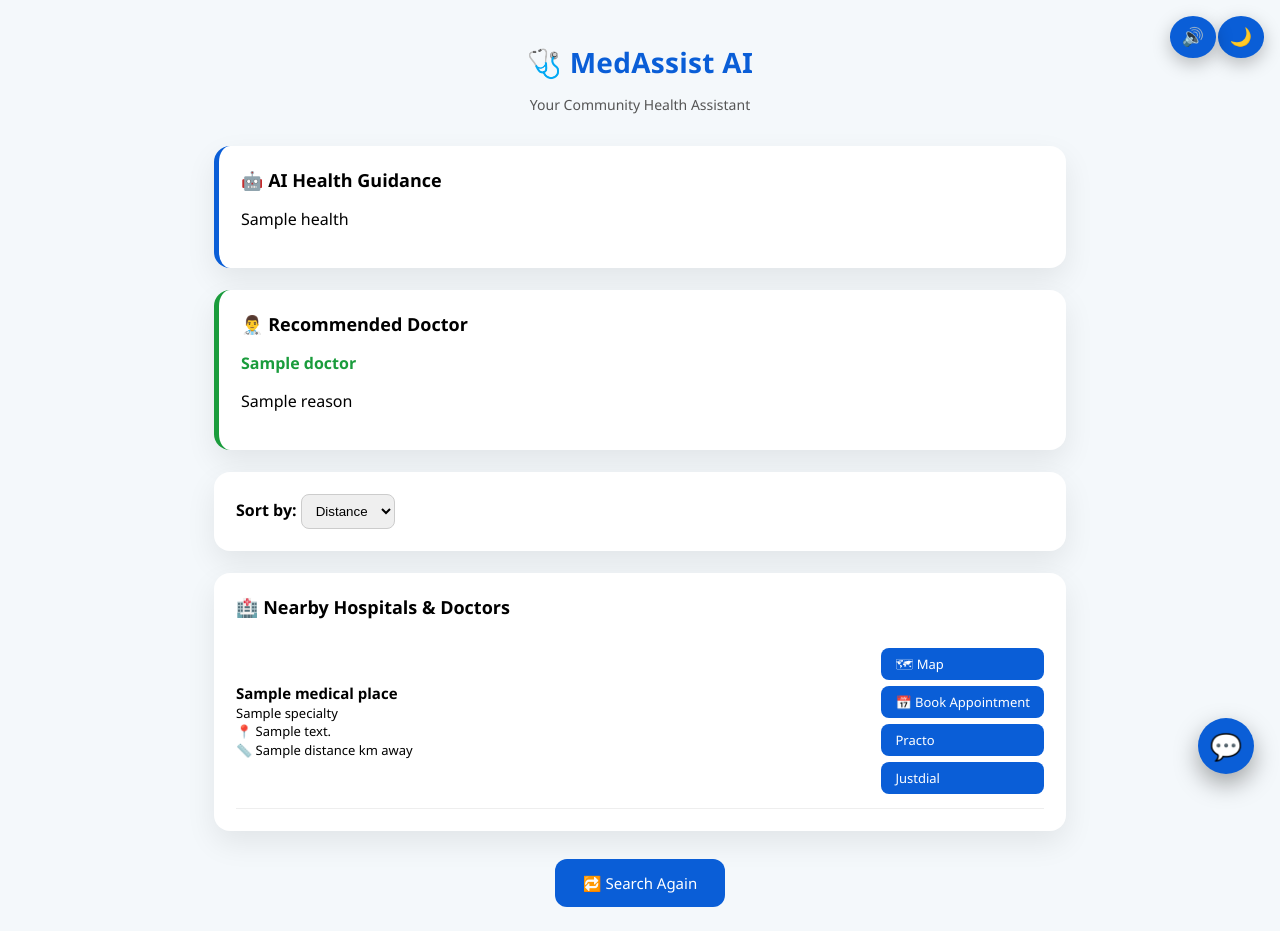
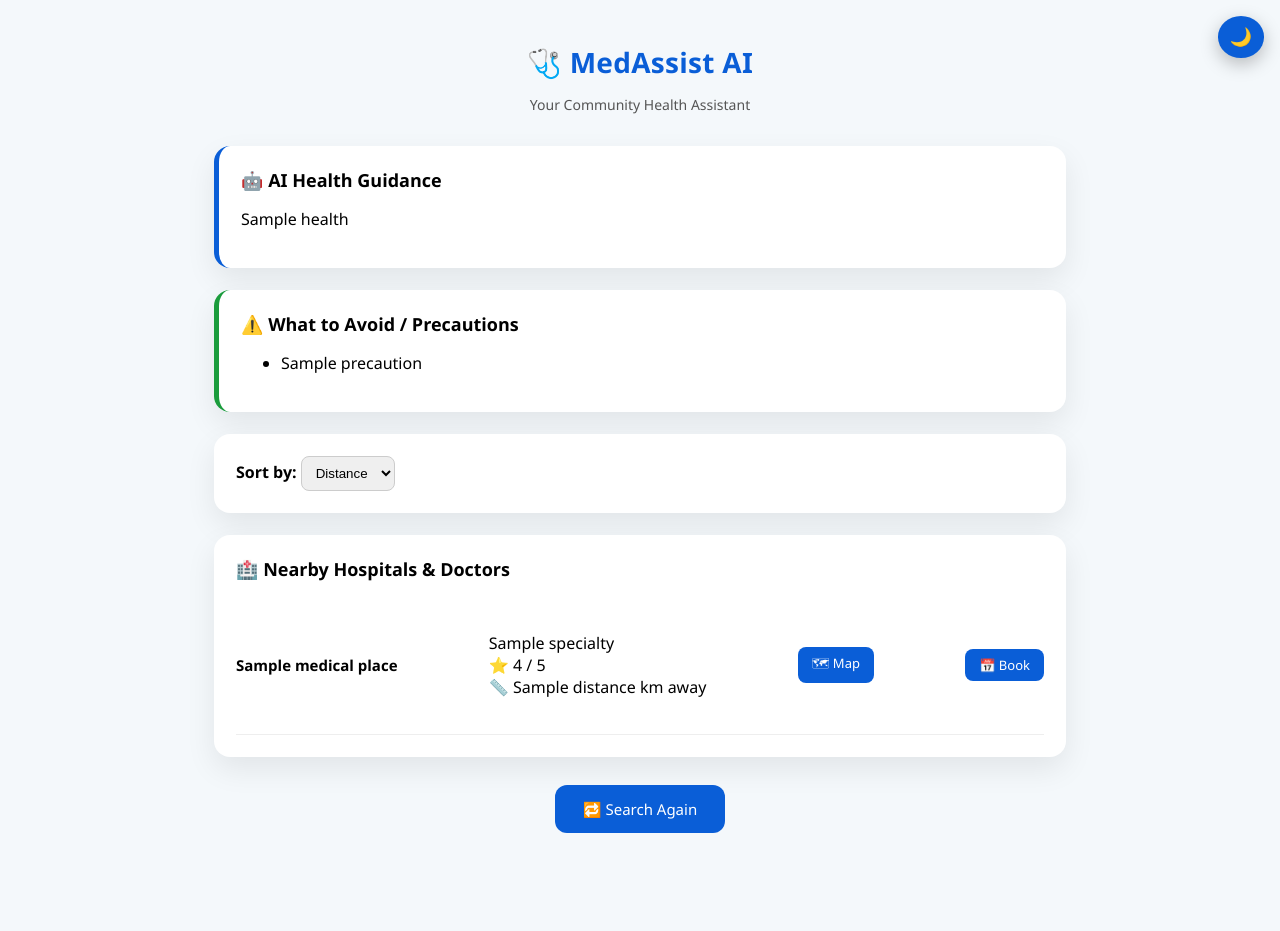
Before and after one commit to subhrat8/ai-health-assistant, a Flask app: template templates/result.html in a window 1280 px wide. After the commit the page ends 833 px from the top, so only its background shows below. Run offline with Flask 3, Linux system fonts and the light colour scheme; the template is opened without the code that fills it: most values are stand-ins (such as "Sample title", 1, 10 or a date in 2020).

Commit message:
Update result.html

```diff
--- a/templates/result.html
+++ b/templates/result.html
@@ -9,13 +9,10 @@
 
 <body>
 
-<!-- TOP CONTROLS -->
-<button id="dark-toggle" title="Dark Mode">🌙</button>
-<button id="speak-btn" title="Speak">🔊</button>
+<button id="dark-toggle">🌙</button>
 
 <div class="container">
 
-    <!-- HEADER -->
     <div class="header">
         <h1>🩺 MedAssist AI</h1>
         <p>Your Community Health Assistant</p>
@@ -24,16 +21,19 @@
     <!-- AI GUIDANCE -->
     <div class="card assistant-card">
         <h2>🤖 AI Health Guidance</h2>
-        <p id="assistant-text">
-            {{ health if health else "General health guidance is provided based on your input." }}
-        </p>
+        <p id="assistant-text">{{ health }}</p>
     </div>
 
-    <!-- RECOMMENDED DOCTOR -->
+    <!-- PRECAUTIONS -->
     <div class="card doctor-box">
-        <h2>👨‍⚕️ Recommended Doctor</h2>
-        <p class="doctor-name">{{ doctor }}</p>
-        <p>{{ reason }}</p>
+        <h2>⚠️ What to Avoid / Precautions</h2>
+        <ul>
+            {% for p in precautions %}
+            <li>{{ p }}</li>
+            {% else %}
+            <li>Take rest and stay hydrated.</li>
+            {% endfor %}
+        </ul>
     </div>
 
     <!-- SORT -->
@@ -41,85 +41,53 @@
         <strong>Sort by:</strong>
         <select id="sortSelect">
             <option value="distance">Distance</option>
+            <option value="rating">Rating</option>
         </select>
     </div>
 
-    <!-- MEDICAL PLACES -->
+    <!-- HOSPITALS -->
     <div class="card">
         <h2>🏥 Nearby Hospitals & Doctors</h2>
 
         <div id="places-container">
-            {% if medical_places and medical_places|length > 0 %}
+            {% for p in medical_places %}
+            <div class="hospital"
+                 data-distance="{{ p.distance }}"
+                 data-rating="{{ p.rating }}">
 
-                {% for p in medical_places %}
-                <div class="hospital"
-                     data-distance="{{ p.distance }}">
+                <strong>{{ p.name }}</strong><br>
+                {{ p.specialty }}<br>
+                ⭐ {{ p.rating }} / 5<br>
+                📏 {{ p.distance }} km away<br><br>
 
-                    <div>
-                        <strong>{{ p.name }}</strong><br>
-
-                        <span>{{ p.specialty }}</span><br>
-
-                        <span>📍 {{ p.address }}</span><br>
-
-                        <span>📏 {{ p.distance }} km away</span>
-                    </div>
-
-                    <div style="display:flex; flex-direction:column; gap:6px;">
-                        <a class="map-btn" href="{{ p.map }}" target="_blank">🗺 Map</a>
-
-                        <a class="map-btn" href="{{ p.booking.google }}" target="_blank">
-                            📅 Book Appointment
-                        </a>
-
-                        <a class="map-btn" href="{{ p.booking.practo }}" target="_blank">
-                            Practo
-                        </a>
-
-                        <a class="map-btn" href="{{ p.booking.justdial }}" target="_blank">
-                            Justdial
-                        </a>
-                    </div>
-                </div>
-                {% endfor %}
-
+                <a class="map-btn" href="{{ p.map }}" target="_blank">🗺 Map</a>
+                <a class="map-btn" href="{{ p.booking.google }}" target="_blank">📅 Book</a>
+            </div>
             {% else %}
-                <p>No nearby medical facilities found.</p>
-            {% endif %}
+            <p>No nearby medical facilities found.</p>
+            {% endfor %}
         </div>
     </div>
 
-    <!-- SEARCH AGAIN -->
     <div class="search-again">
         <a href="/">🔁 Search Again</a>
     </div>
 
 </div>
 
-<!-- FLOATING CHAT -->
-<div id="chat-bubble">💬</div>
-
-<div id="chat-box">
-    <div class="chat-header">MedAssist Help</div>
-    <div class="chat-body" id="chat-body">
-        <div class="bot-msg">
-            Hi 👋 I can explain results, guide next steps, or answer general health questions.
-        </div>
-    </div>
-    <div class="chat-input">
-        <input type="text" id="chat-input" placeholder="Ask something…">
-        <button onclick="sendMessage()">➤</button>
-    </div>
-</div>
-
-<!-- SORT SCRIPT -->
 <script>
 function sortPlaces() {
     const container = document.getElementById("places-container");
     const cards = Array.from(container.getElementsByClassName("hospital"));
-    cards.sort((a, b) =>
-        parseFloat(a.dataset.distance) - parseFloat(b.dataset.distance)
-    );
+    const sortBy = document.getElementById("sortSelect").value;
+
+    cards.sort((a, b) => {
+        if (sortBy === "distance") {
+            return parseFloat(a.dataset.distance) - parseFloat(b.dataset.distance);
+        }
+        return parseFloat(b.dataset.rating) - parseFloat(a.dataset.rating);
+    });
+
     cards.forEach(c => container.appendChild(c));
 }
 document.getElementById("sortSelect").addEventListener("change", sortPlaces);
```
